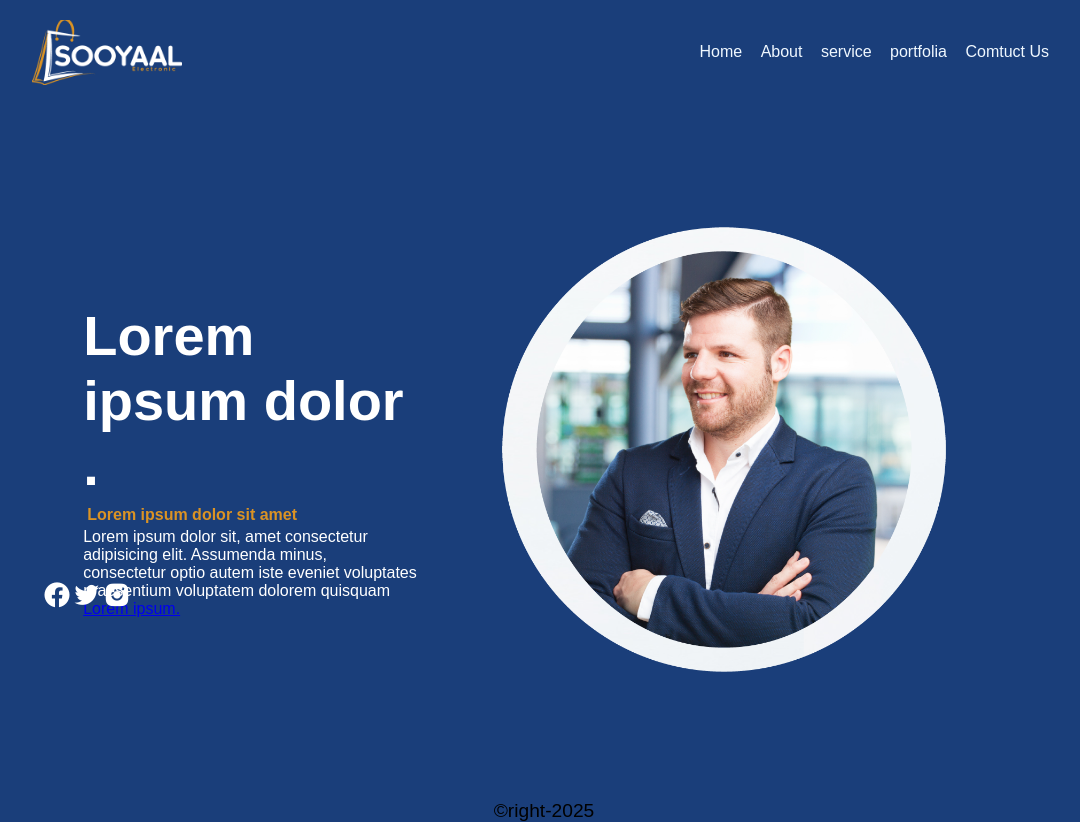
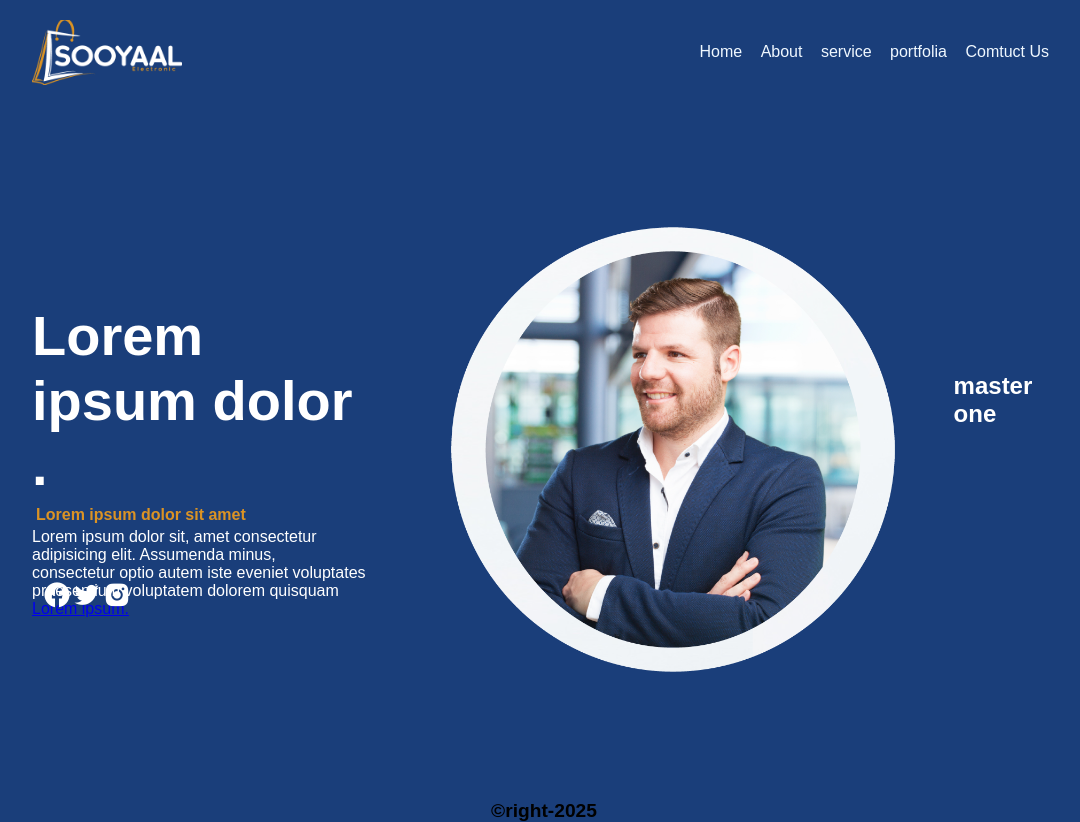
Before and after one commit to ZEU4S-Dragon/charles-css-omly, a plain HTML site: page index.html in a window 1280 px wide. Shown: the whole page, without its empty margins (96-1176 px from the left). Drawn offline with nearby package versions, Linux system fonts and the light colour scheme.

Commit message:
h1_master

```diff
--- a/index.html
+++ b/index.html
@@ -47,7 +47,13 @@
             <a class="b" href="#"><i class='bx bxl-twitter'></i></a>
             <a class="c" href="#"><i class='bx bxl-instagram-alt'></i></a>
         </div>
+
+        <h1>
+            master one
+        </h1>
     </section>
+
+
 
 
     <footer>
--- a/style.css
+++ b/style.css
@@ -144,4 +144,5 @@ footer{
     text-align: center;
     color: black;
     font-size: larger;
+    font-weight: bold;
 }
```
